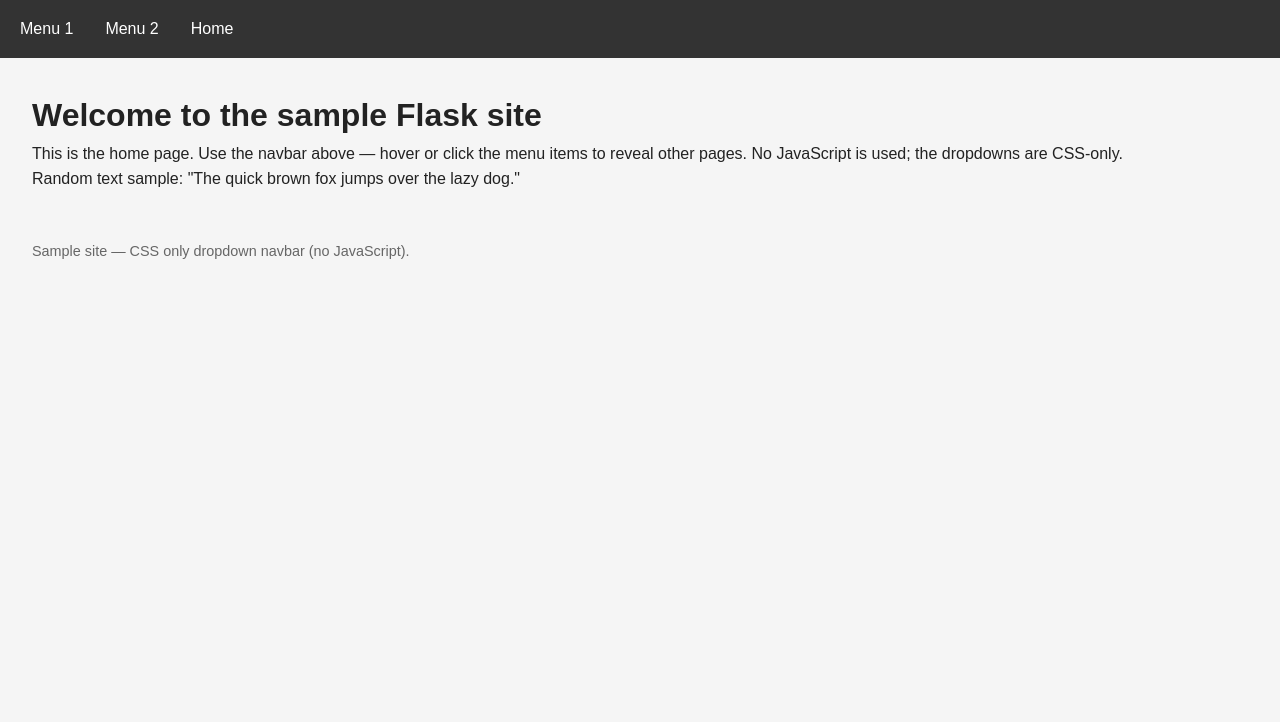
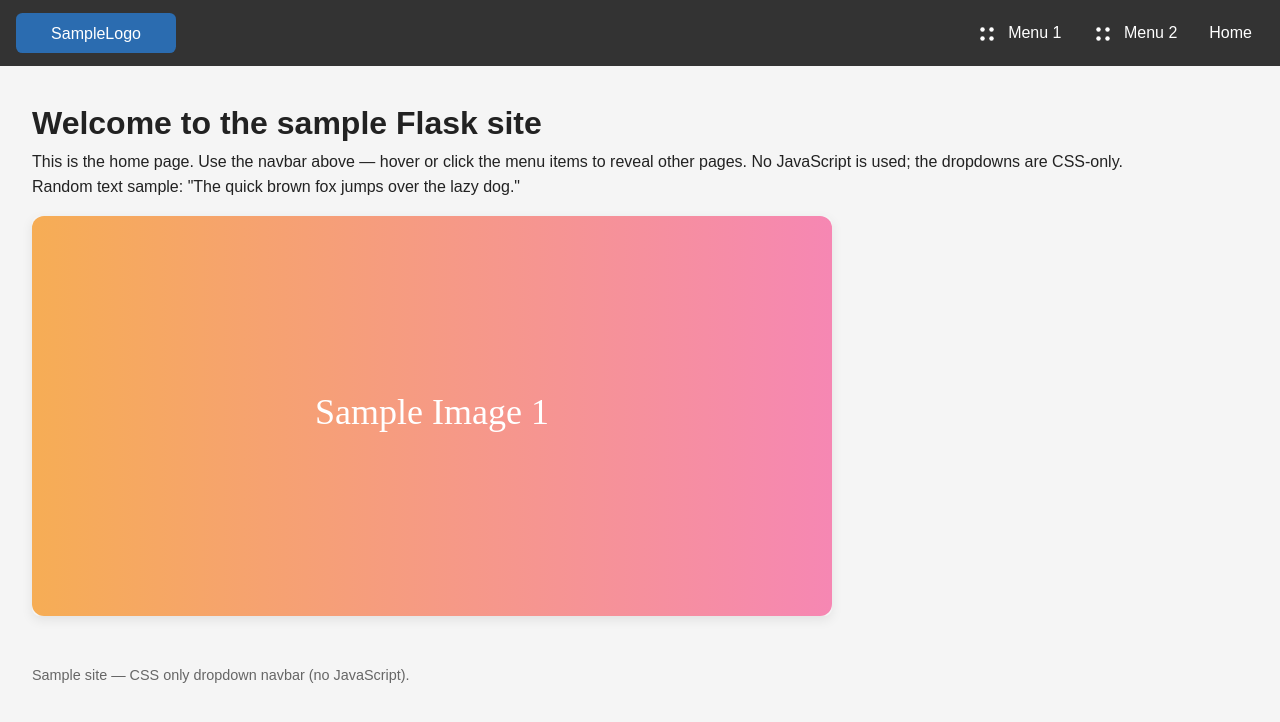
Before and after one commit to jjhna/pythonscripts, a Flask app: page / in a window 1280 px wide. Shown: the top 722 px of the page. Run offline with Flask 3, Linux system fonts and the light colour scheme.

Commit message:
GitHub Copilot sample test#2
GitHub Copilot sample test#2

The queries used:

create a flasks website with a nvabar for multiple webpages, each of those webpages can have some random text as a sample for now.
The navbar must have buttons and when clicking or hovering over them they should display more buttons to the other webpages.
Do not use or utilize any JS or javascript.

add some logos to the navbar and some images to some of the webpage examples.

```diff
--- a/chatGPTwebpagesample/static/css/styles.css
+++ b/chatGPTwebpagesample/static/css/styles.css
@@ -4,12 +4,19 @@ body { font-family: Arial, Helvetica, sans-serif; line-height: 1.6; background:
 .container { padding: 2rem; }
 
 /* Navbar */
-.navbar { background: #333; }
+.navbar { background: #333; display: flex; align-items: center; justify-content: space-between; padding: 0.25rem 0.5rem; }
 .nav { list-style: none; display: flex; gap: 0.5rem; padding: 0.5rem; align-items: center; }
 .nav-link { color: #fff; text-decoration: none; display: inline-block; padding: 0.5rem 0.75rem; }
 .nav-link:hover, .nav-link:focus { background: #444; }
 
 .nav-item { position: relative; }
+
+/* Brand/logo */
+.nav-brand { margin-left: 0.5rem; margin-right: 1rem; }
+.brand-logo { height: 40px; width: auto; display: block; }
+
+/* Small icon next to link label */
+.nav-icon { height: 18px; width: 18px; vertical-align: middle; margin-right: 0.5rem; }
 
 /* Dropdown content (hidden by default) */
 .dropdown-content { display: none; position: absolute; left: 0; top: 100%; background: #fff; min-width: 160px; box-shadow: 0 6px 12px rgba(0,0,0,0.15); border-radius: 4px; padding: 0.25rem 0; z-index: 200; }
@@ -27,6 +34,9 @@ body { font-family: Arial, Helvetica, sans-serif; line-height: 1.6; background:
 /* Footer */
 .footer { padding: 1rem 2rem; color: #666; font-size: 0.9rem; }
 
+/* Sample image styling for pages */
+.sample-img { display: block; max-width: 100%; height: auto; margin-top: 1rem; border-radius: 8px; box-shadow: 0 4px 12px rgba(0,0,0,0.08); }
+
 /* Responsive tweak: stack nav items on small screens */
 @media (max-width: 640px) {
   .nav { flex-direction: column; align-items: stretch; }
--- a/chatGPTwebpagesample/templates/base.html
+++ b/chatGPTwebpagesample/templates/base.html
@@ -9,9 +9,15 @@
 <body>
   <header>
     <nav class="navbar" role="navigation" aria-label="Main Navigation">
+      <div class="nav-brand">
+        <a href="{{ url_for('index') }}" class="brand-link" aria-label="Home">
+          <img src="{{ url_for('static', filename='images/logo.svg') }}" alt="Sample Logo" class="brand-logo">
+        </a>
+      </div>
+
       <ul class="nav">
         <li class="nav-item dropdown">
-          <a href="#" class="nav-link">Menu 1</a>
+          <a href="#" class="nav-link"><img src="{{ url_for('static', filename='images/menu-icon1.svg') }}" alt="" class="nav-icon"> Menu 1</a>
           <ul class="dropdown-content">
             <li><a href="{{ url_for('page1') }}">Page 1</a></li>
             <li><a href="{{ url_for('page2') }}">Page 2</a></li>
@@ -19,7 +25,7 @@
         </li>
 
         <li class="nav-item dropdown">
-          <a href="#" class="nav-link">Menu 2</a>
+          <a href="#" class="nav-link"><img src="{{ url_for('static', filename='images/menu-icon1.svg') }}" alt="" class="nav-icon"> Menu 2</a>
           <ul class="dropdown-content">
             <li><a href="{{ url_for('page3') }}">Page 3</a></li>
             <li><a href="{{ url_for('page4') }}">Page 4</a></li>
--- a/chatGPTwebpagesample/templates/index.html
+++ b/chatGPTwebpagesample/templates/index.html
@@ -4,4 +4,5 @@
   <h1>Welcome to the sample Flask site</h1>
   <p>This is the home page. Use the navbar above — hover or click the menu items to reveal other pages. No JavaScript is used; the dropdowns are CSS-only.</p>
   <p>Random text sample: "The quick brown fox jumps over the lazy dog."</p>
+  <img src="{{ url_for('static', filename='images/sample1.svg') }}" alt="Sample 1" class="sample-img">
 {% endblock %}
--- a/chatGPTwebpagesample/templates/page1.html
+++ b/chatGPTwebpagesample/templates/page1.html
@@ -4,4 +4,5 @@
   <h1>Page 1</h1>
   <p>This is a sample page with some random placeholder content.</p>
   <p>Random sample: Lorem ipsum dolor sit amet, consectetur adipiscing elit.</p>
+  <img src="{{ url_for('static', filename='images/sample2.svg') }}" alt="Sample 2" class="sample-img">
 {% endblock %}
--- a/chatGPTwebpagesample/templates/page2.html
+++ b/chatGPTwebpagesample/templates/page2.html
@@ -4,4 +4,5 @@
   <h1>Page 2</h1>
   <p>Another sample page with different random text.</p>
   <p>Random sample: Curabitur non nulla sit amet nisl tempus convallis quis ac lectus.</p>
+  <img src="{{ url_for('static', filename='images/sample1.svg') }}" alt="Sample 1" class="sample-img">
 {% endblock %}
```
Also changed, not shown: chatGPTwebpagesample/static/images/logo.svg (added), chatGPTwebpagesample/static/images/menu-icon1.svg (added), chatGPTwebpagesample/static/images/sample1.svg (added), chatGPTwebpagesample/static/images/sample2.svg (added).
